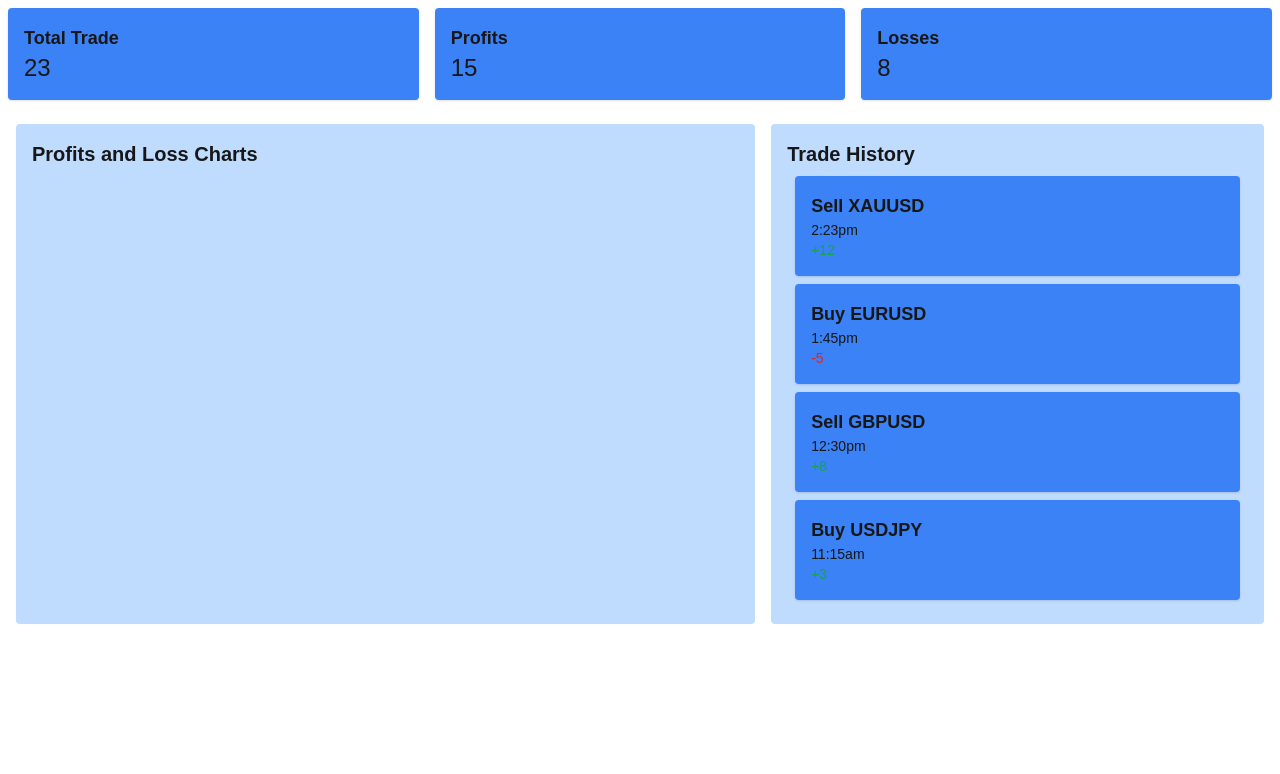
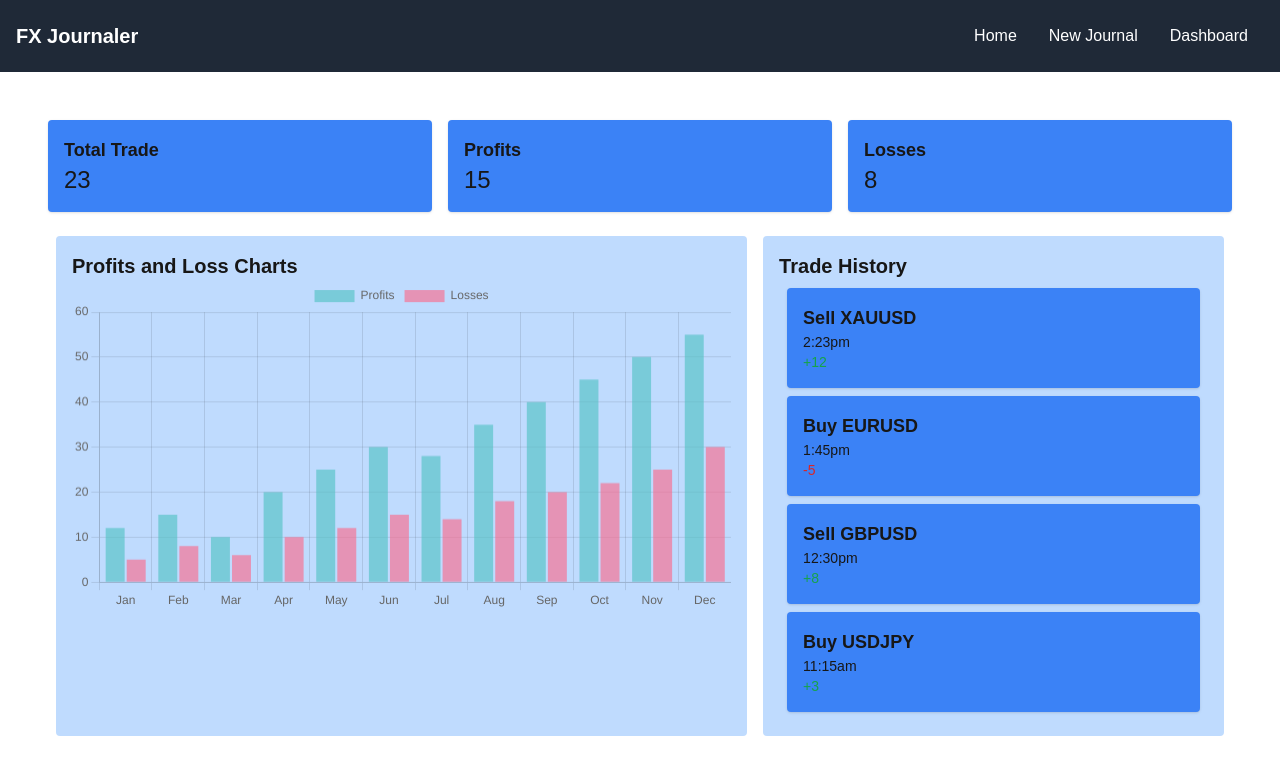
Before and after one commit to ivancliff029/journalx, a Next.js app: page /dashboard in a window 1280 px wide. Shown: the top 774 px of the page. Built offline with nearby package versions, Linux system fonts and the light colour scheme.

Commit message:
Update:Minor updates

```diff
--- /dev/null
+++ b/app/components/Navbar.js
@@ -0,0 +1,34 @@
+"use client";
+
+import Link from 'next/link';
+import { useState} from 'react';
+
+export default function Navbar() {
+    const [isOpen, setIsOpen] = useState(false);
+
+    const toggleMenu = () => {
+        setIsOpen(!isOpen);
+    };
+
+    return (
+        <nav className="bg-gray-800 text-white p-4">
+        <div className="container mx-auto flex justify-between items-center">
+            <Link href="/" className="text-xl font-bold">FX Journaler</Link>
+            <button onClick={toggleMenu} className="md:hidden focus:outline-none">
+            <svg className="w-6 h-6" fill="none" stroke="currentColor" viewBox="0 0 24 24">
+                {isOpen ? (
+                <path strokeLinecap="round" strokeLinejoin="round" strokeWidth={2} d="M6 18L18 6M6 6l12 12" />
+                ) : (
+                <path strokeLinecap="round" strokeLinejoin="round" strokeWidth={2} d="M4 6h16M4 12h16m-7 6h7" />
+                )}
+            </svg>
+            </button>
+            <div className={`md:flex ${isOpen ? 'block' : 'hidden'}`}>
+            <Link href="/" className="block md:inline-block px-4 py-2">Home</Link>
+            <Link href="/new-journal" className="block md:inline-block px-4 py-2">New Journal</Link>
+            <Link href="/dashboard" className="block md:inline-block px-4 py-2">Dashboard</Link>
+            </div>
+        </div>
+        </nav>
+    );
+}
--- /dev/null
+++ b/app/components/ProfitsAndLoss.js
@@ -0,0 +1,29 @@
+"use client"
+import { Chart as ChartJS, CategoryScale, LinearScale, BarElement, Title, Tooltip, Legend } from 'chart.js';
+import { Bar, Line } from 'react-chartjs-2';
+
+ChartJS.register(CategoryScale, LinearScale, BarElement, Title, Tooltip, Legend);
+
+const chartData = {
+    labels: ['Jan', 'Feb', 'Mar', 'Apr', 'May', 'Jun', 'Jul', 'Aug', 'Sep', 'Oct', 'Nov', 'Dec'],
+    datasets: [
+        {
+            label: 'Profits',
+            data: [12, 15, 10, 20, 25, 30, 28, 35, 40, 45, 50, 55],
+            backgroundColor: 'rgba(75, 192, 192, 0.6)',
+        },
+        {
+            label: 'Losses',
+            data: [5, 8, 6, 10, 12, 15, 14, 18, 20, 22, 25, 30],
+            backgroundColor: 'rgba(255, 99, 132, 0.6                    )',
+        }
+    ]
+};
+
+export default function ProfitsAndLoss() {
+    return (
+        <div>
+            <Bar data={chartData} />
+        </div>
+    );
+}
--- a/app/dashboard/page.js
+++ b/app/dashboard/page.js
@@ -1,3 +1,6 @@
+import ProfitsAndLoss from "../components/ProfitsAndLoss";
+import Navbar from "../components/Navbar";
+
 export default function Dashboard(){
     const tradeData = [
         {label:"Total Trade", value: 23},
@@ -12,7 +15,8 @@ export default function Dashboard(){
     ]
     return (
         <>
-        <div>
+        <Navbar />
+        <div className="p-10">
             <div className="grid grid-cols-3">
                 {
                     tradeData.map((trade, index) => (
@@ -26,7 +30,7 @@ export default function Dashboard(){
             <div className="flex gap-4 p-4">
                 <div className="w-3/5 bg-blue-200 p-4 rounded">
                     <h2 className="text-xl font-bold">Profits and Loss Charts</h2>
-
+                    <ProfitsAndLoss />
                 </div>
                 <div className="w-2/5 bg-blue-200 p-4 rounded">
                     <h2 className="text-xl font-bold">Trade History</h2>
--- a/app/layout.js
+++ b/app/layout.js
@@ -12,12 +12,13 @@ const geistMono = Geist_Mono({
 });
 
 export const metadata = {
-  title: "Create Next App",
-  description: "Generated by create next app",
+  title: "Fx Journaler App",
+  description: "Created with Love by flipBytes",
 };
 
 export default function RootLayout({ children }) {
   return (
+    <>
       <html lang="en">
         <body
           className={`${geistSans.variable} ${geistMono.variable} antialiased`}
@@ -25,5 +26,6 @@ export default function RootLayout({ children }) {
           {children}
         </body>
       </html>
+    </>
   );
 }
--- a/app/new-journal/page.js
+++ b/app/new-journal/page.js
@@ -1,6 +1,10 @@
+import Navbar from "../components/Navbar";
+
 export default function NewJournalPage() {
   return (
-    <div className="p-4 bg-gray-100 min-h-screen dark:bg-gray-800 dark:text-white item-center justify-center">
+    <>
+      <Navbar />
+      <div className="p-4 bg-gray-100 min-h-screen dark:bg-gray-800 dark:text-white item-center justify-center">
       <h1 className="text-4xl font-bold">New Journal Entry</h1>
       <form>
         <label>
@@ -50,5 +54,7 @@ export default function NewJournalPage() {
         <button type="submit" className="mt-4 bg-blue-500 text-white p-2 rounded">Save Entry</button>
       </form>
     </div>
+    </>
+
   );
 }
--- a/package.json
+++ b/package.json
@@ -9,9 +9,11 @@
     "lint": "next lint"
   },
   "dependencies": {
+    "chart.js": "^4.5.0",
+    "next": "15.1.6",
     "react": "^19.0.0",
-    "react-dom": "^19.0.0",
-    "next": "15.1.6"
+    "react-chartjs-2": "^5.3.0",
+    "react-dom": "^19.0.0"
   },
   "devDependencies": {
     "postcss": "^8",
```
Also changed, not shown: 1 other file (tests, documents, lock files or other folders). Lines whose indentation alone changed are shown as unchanged.
